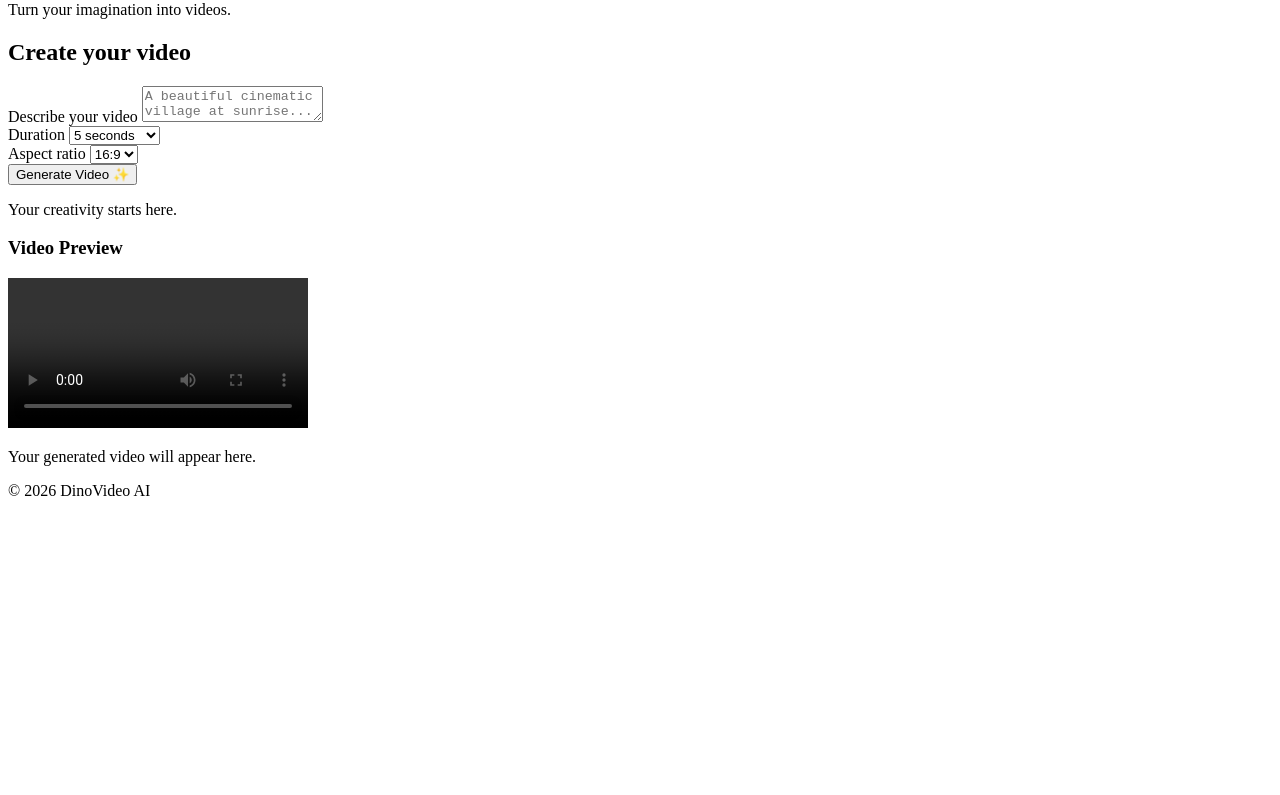
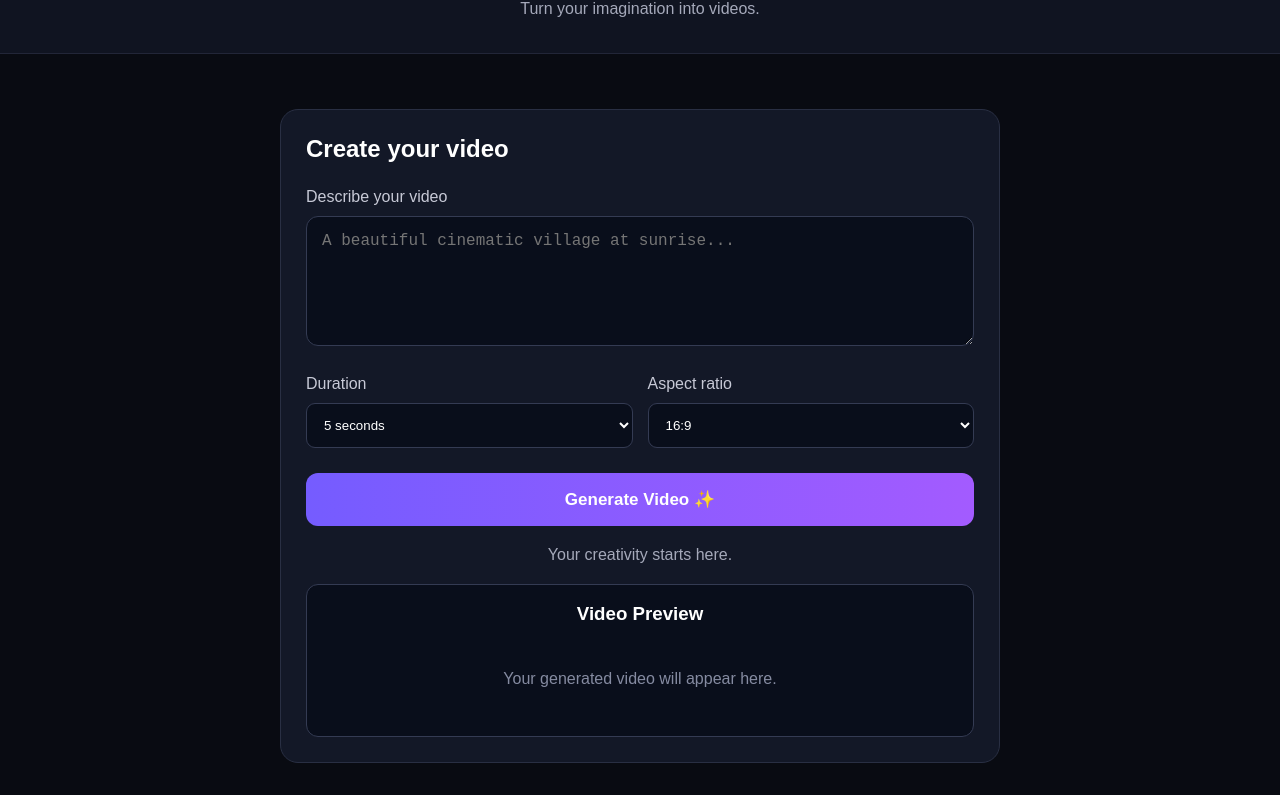
Before and after one commit to sasamostafakorey-boop/My-first-repo, a plain HTML site: page index.html in a window 1280 px wide. Shown: the part 80-875 px from the top of the page. Before the commit the page ends 800 px from the top, so only its background shows below. Drawn offline with Linux system fonts and the light colour scheme.

Commit message:
Update style.css

```diff
--- a/style.css
+++ b/style.css
@@ -1 +1,152 @@
-y
+
+* {
+  margin: 0;
+  padding: 0;
+  box-sizing: border-box;
+}
+
+body {
+  background: #090b12;
+  color: #ffffff;
+  font-family: Arial, sans-serif;
+  min-height: 100vh;
+}
+
+header {
+  text-align: center;
+  padding: 35px 15px;
+  border-bottom: 1px solid #222638;
+  background: #101421;
+}
+
+header h1 {
+  font-size: 30px;
+  color: #8b7cff;
+  margin-bottom: 10px;
+}
+
+header p {
+  color: #a5a9ba;
+}
+
+main {
+  max-width: 750px;
+  margin: 40px auto;
+  padding: 15px;
+}
+
+.generator {
+  background: #131827;
+  border: 1px solid #292f43;
+  border-radius: 18px;
+  padding: 25px;
+}
+
+.generator h2 {
+  margin-bottom: 25px;
+}
+
+label {
+  display: block;
+  color: #c7c9d6;
+  margin-bottom: 10px;
+}
+
+textarea {
+  width: 100%;
+  min-height: 130px;
+  background: #090e1b;
+  border: 1px solid #343b53;
+  border-radius: 12px;
+  padding: 15px;
+  color: white;
+  font-size: 16px;
+  resize: vertical;
+  outline: none;
+}
+
+textarea:focus {
+  border-color: #8b7cff;
+}
+
+.settings {
+  display: grid;
+  grid-template-columns: 1fr 1fr;
+  gap: 15px;
+  margin: 25px 0;
+}
+
+select {
+  width: 100%;
+  padding: 13px;
+  border-radius: 9px;
+  background: #090e1b;
+  border: 1px solid #343b53;
+  color: white;
+}
+
+button {
+  width: 100%;
+  padding: 16px;
+  border: none;
+  border-radius: 12px;
+  background: linear-gradient(90deg, #755cff, #a35bff);
+  color: white;
+  font-size: 17px;
+  font-weight: bold;
+  cursor: pointer;
+}
+
+button:active {
+  transform: scale(0.98);
+}
+
+#status {
+  text-align: center;
+  color: #a5a9ba;
+  margin: 20px 0;
+}
+
+.preview {
+  background: #090e1b;
+  border: 1px solid #343b53;
+  border-radius: 12px;
+  padding: 18px;
+  text-align: center;
+  margin-top: 20px;
+}
+
+.preview h3 {
+  margin-bottom: 15px;
+}
+
+video {
+  display: none;
+  width: 100%;
+  border-radius: 10px;
+}
+
+#placeholder {
+  color: #858ba1;
+  padding: 30px 5px;
+}
+
+footer {
+  text-align: center;
+  padding: 25px;
+  color: #858ba1;
+}
+
+@media (max-width: 480px) {
+  main {
+    margin: 20px auto;
+  }
+
+  .generator {
+    padding: 18px;
+  }
+
+  header h1 {
+    font-size: 25px;
+  }
+}
```
